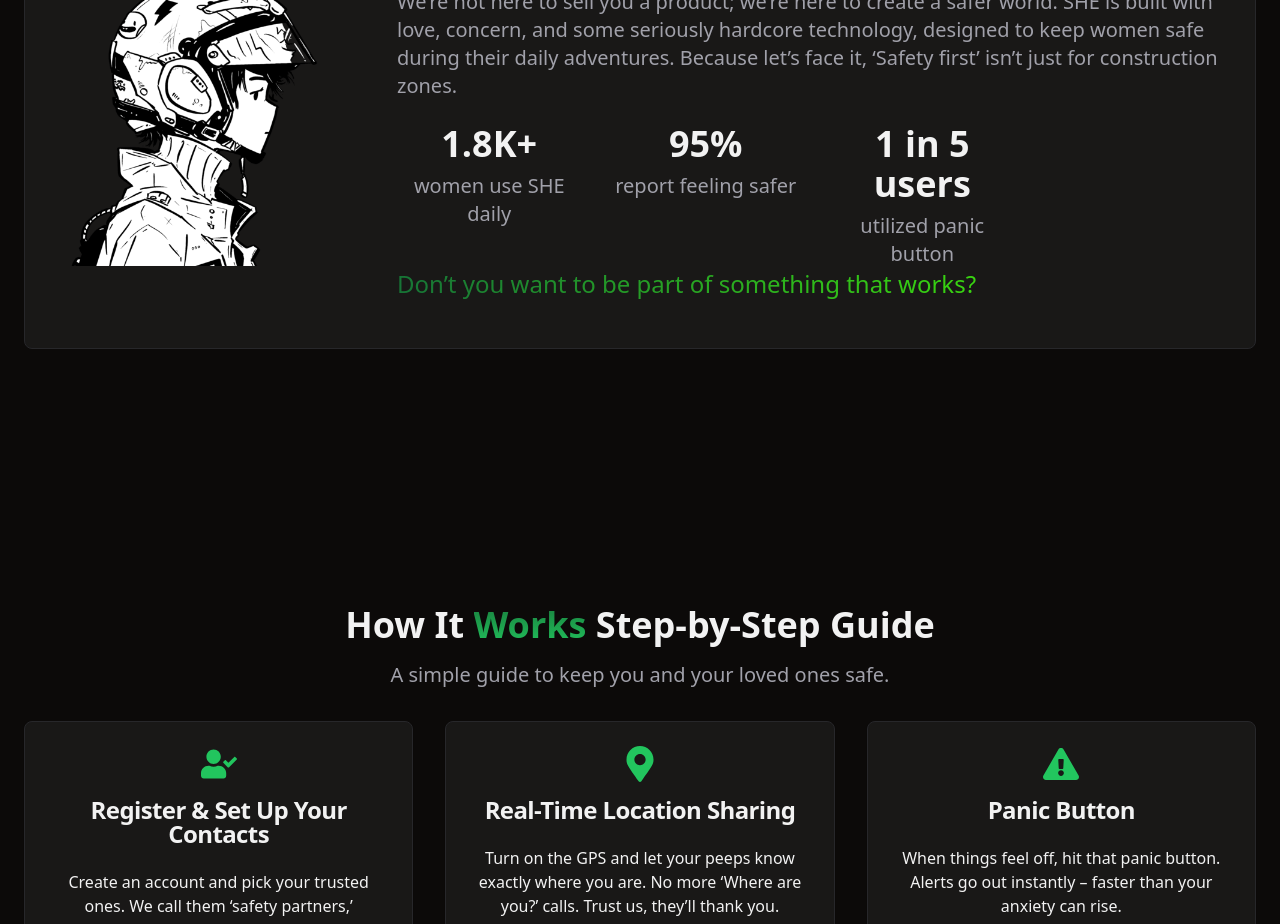
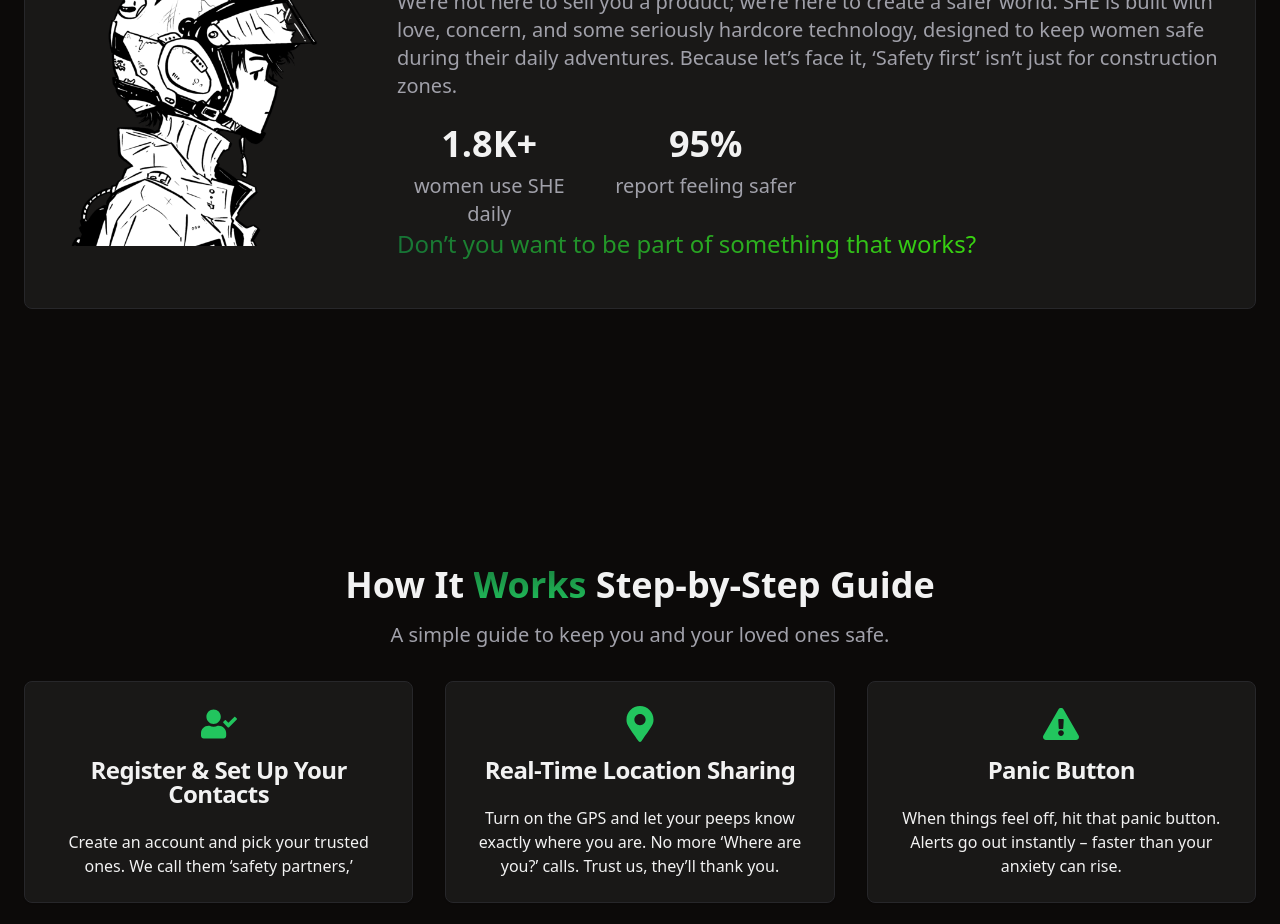
Before and after one commit to brittytino/Women-Safety-App, a React (Vite) app: page / in a window 1280 px wide. Shown: the part 1620-2544 px from the top of the page. Built offline with nearby package versions, Linux system fonts and the light colour scheme.

Commit message:
statistic changes

```diff
--- a/src/components/Statistics.tsx
+++ b/src/components/Statistics.tsx
@@ -12,10 +12,6 @@ export const Statistics = () => {
     {
       quantity: "95%",
       description: "report feeling safer",
-    },
-    {
-      quantity: "1 in 5 users",
-      description: "utilized panic button",
     },
   ];
 
```
